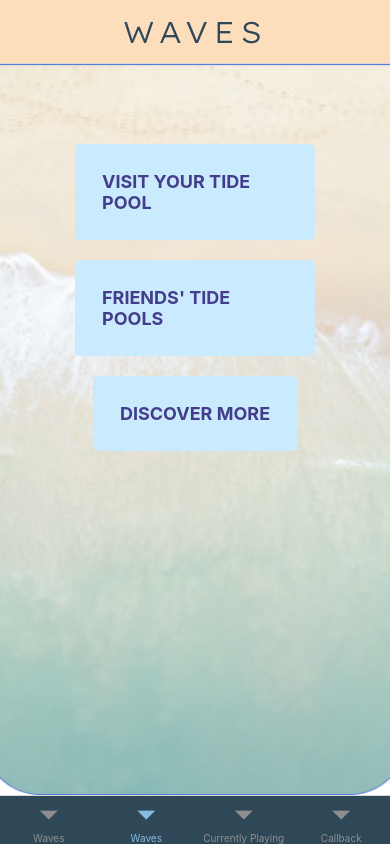
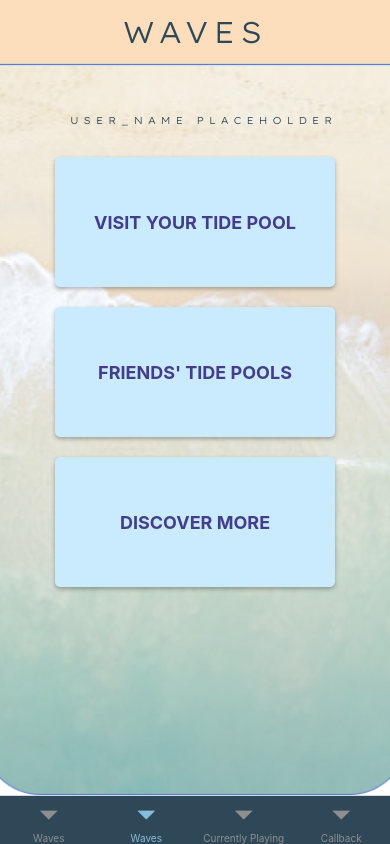
Before and after one commit to meera-develops/waves, a React Native app: screen /Home in a window 390 px wide. Built offline with nearby package versions, Linux system fonts and the light colour scheme.

Commit message:
more updates to home page

```diff
--- a/screens/HomeScreen.js
+++ b/screens/HomeScreen.js
@@ -4,7 +4,14 @@ import { ImageBackground } from 'react-native-web';
 import background from '../assets/images/bgImage.jpg';
 import CurrentlyPlaying from './CurrentlyPlaying';
 
+/* To Do:
+1. Get user name to show up in text region
+2. Get buttons to redirect to other pages
+3. Add icons to buttons
+*/
+
 const HomeScreen = () => {
+    {/* This is where it's going to redirect to currently playing page and other pages: */}
     const buttonAction = () => {
         Alert.alert("Notice:","This is where redirect to currently playing will occur");
     };
@@ -21,8 +28,9 @@ const HomeScreen = () => {
             style={styles.background}
         >
             <View style={styles.container}>
-                {/* <Text>Text was here. maybe put user name here and move it to the top of the screen</Text> */}
-                {/* This is where it's going to redirect to currently playing page: */}
+                <Text style={styles.accountText}>
+                    user_name placeholder
+                </Text>
                 <TouchableOpacity onPress={() => buttonAction()} style={styles.buttonContainer}>
                 <Text style={styles.buttons}>
                     VISIT YOUR TIDE POOL
@@ -59,20 +67,41 @@ const styles = StyleSheet.create({
         justifyContent: 'center',
     },
     buttonContainer: {
-        top:20,
+        //top:20,
         backgroundColor: '#CAEAFE',
         borderColor: '#CAEAFE',
         padding: 25,
         marginHorizontal: 25,
         marginVertical: 10,
-        alignItems: 'stretch',
+        alignItems: 'center',
         borderRadius: 5,
         borderWidth: 2,
+        width: 280,
+        height: 130,
+        justifyContent: 'center',
+        alignItems: 'center',
+        shadowColor: '#000',
+        shadowOffset: {width:0, height:2},
+        shadowOpacity: 0.3,
+        shadowRadius: 4,
+        elevation: 5,
       },
       buttons: {
         color: '#433D8B',
         fontSize: 18,
-        fontWeight: 'bold'
+        fontWeight: 'bold',
+        textAlign: 'center',
+    },
+    accountText: {
+        width: '100%',
+        textAlign: 'left',
+        color: "#2f4858",
+        fontFamily: 'lexend-era',
+        textTransform: 'uppercase',
+        letterSpacing: 5,
+        fontSize: 10,
+        marginBottom: 20,
+        paddingLeft: 20,
     }
 });
 
```
